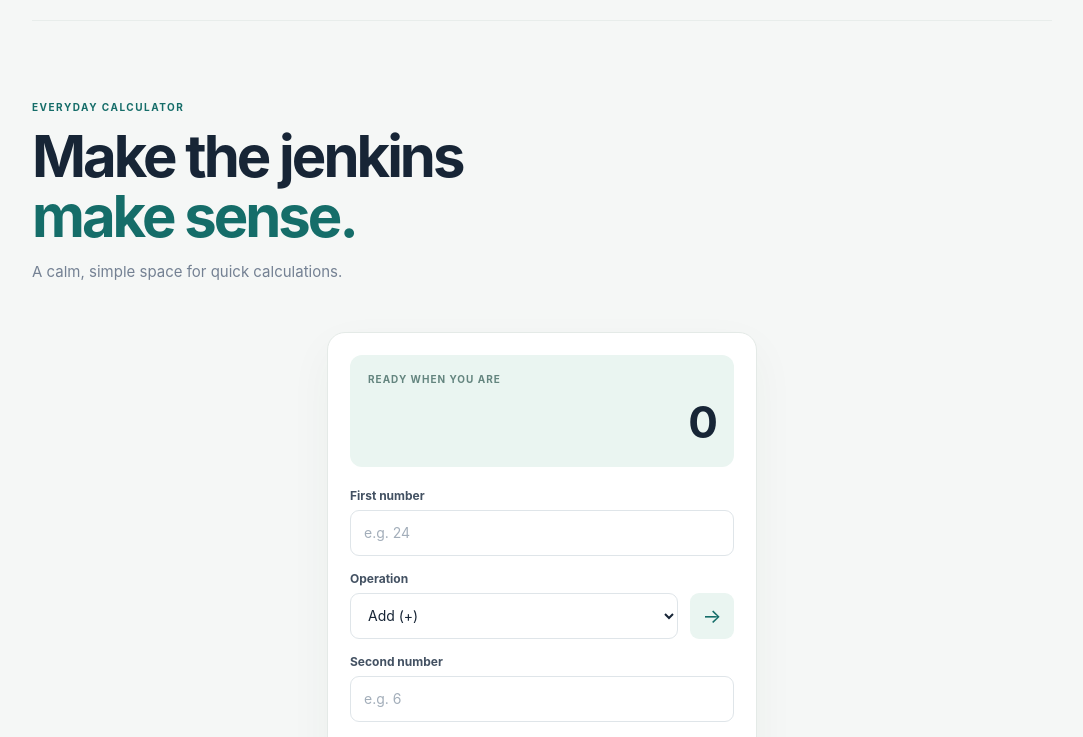
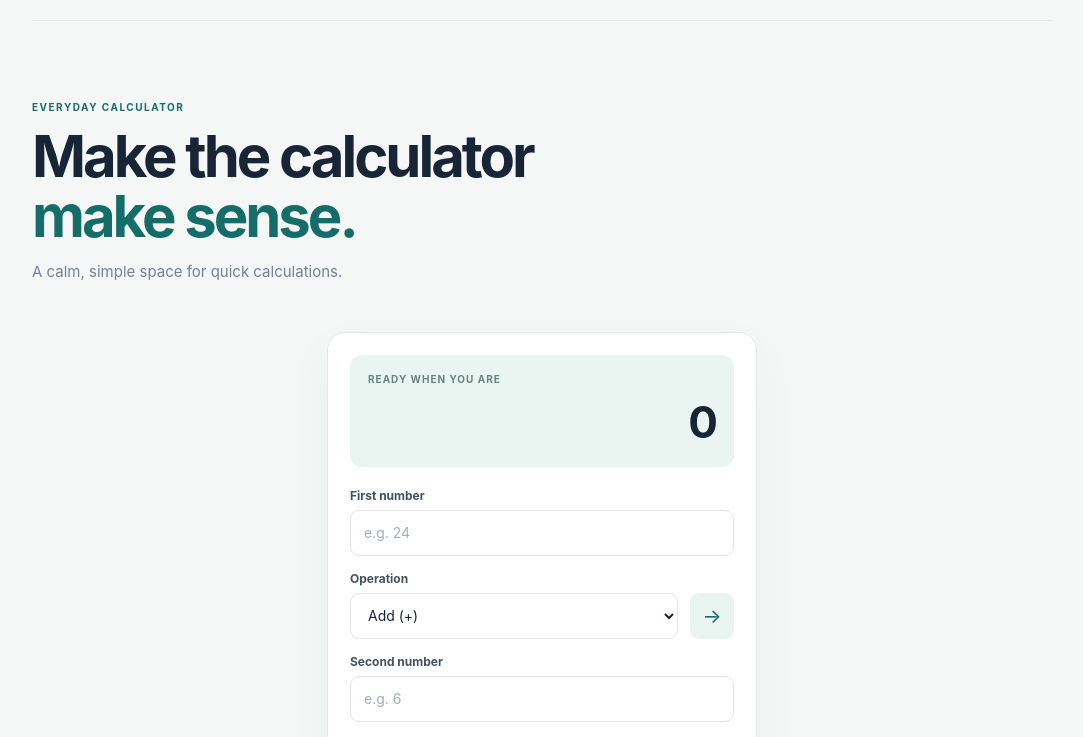
Before and after one commit to suryaraoparth35/calculator-cicd, a website: page public/index.html in a window 1280 px wide. Shown: the part 55-792 px from the top of the page, without its empty margins (98-1181 px from the left). Drawn offline with Linux system fonts and the light colour scheme.

Commit message:
Update index.html

```diff
--- a/public/index.html
+++ b/public/index.html
@@ -18,7 +18,7 @@
 
     <section class="hero" aria-labelledby="page-title">
       <p class="eyebrow">EVERYDAY CALCULATOR</p>
-      <h1 id="page-title">Make the jenkins<br><span>make sense.</span></h1>
+      <h1 id="page-title">Make the calculator<br><span>make sense.</span></h1>
       <p class="intro">A calm, simple space for quick calculations.</p>
     </section>
 
```
